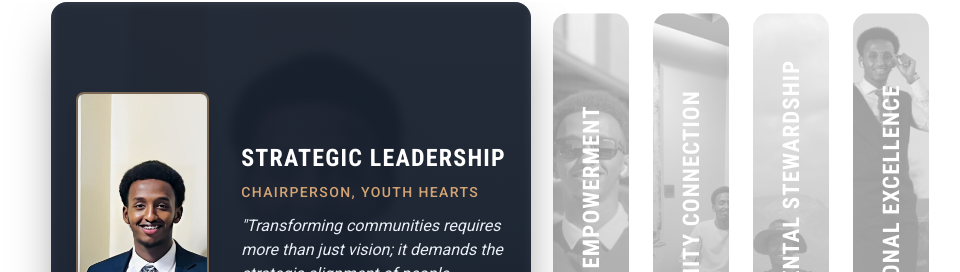
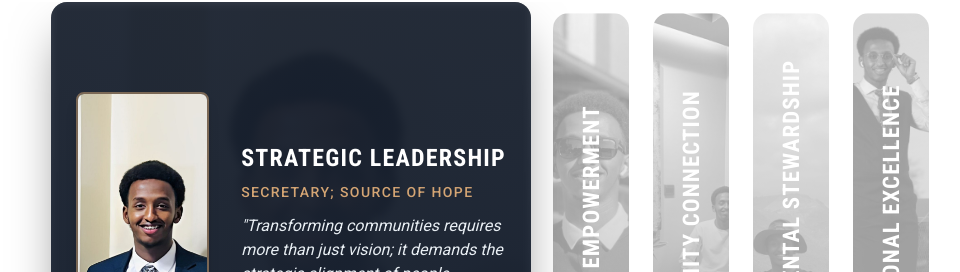
Before and after one commit to king120kw/portfolio, a React (Vite) app: page / in a window 1280 px wide. Shown: the part 2156-2428 px from the top of the page, without its empty margins (149-1109 px from the left). Built offline with nearby package versions, Linux system fonts and the light colour scheme.

Commit message:
feat: add Emergency Response video and update carousel role

```diff
--- a/src/components/Carousel.tsx
+++ b/src/components/Carousel.tsx
@@ -14,7 +14,7 @@ const items: CarouselItem[] = [
         id: 0,
         image: '/carousel-1.jpg',
         title: 'Strategic Leadership',
-        role: 'Chairperson, Youth Hearts',
+        role: 'Secretary; Source of Hope',
         quote: '"Transforming communities requires more than just vision; it demands the strategic alignment of people, resources, and purpose."',
         alt: 'Ismail in professional suit'
     },
--- a/src/components/Portfolio.tsx
+++ b/src/components/Portfolio.tsx
@@ -89,6 +89,7 @@ export const Portfolio: React.FC = () => {
       image: "https://images.unsplash.com/photo-1594818379496-da1e345b0ded?w=600&h=400&fit=crop",
       title: "Emergency Response",
       description: "Coordinated rapid response teams for local emergencies, managing volunteer deployment and resource distribution. Focused on immediate relief efforts and long-term recovery planning for affected communities.",
+      videoUrl: "/emergency-response.mp4",
       details: [
         "Led a volunteer response team of 40 members during regional flood incidents.",
         "Set up temporary shelter and aid distribution centers within 24 hours of crises.",
```
Also changed, not shown: 1 other file (tests, documents, lock files or other folders).
